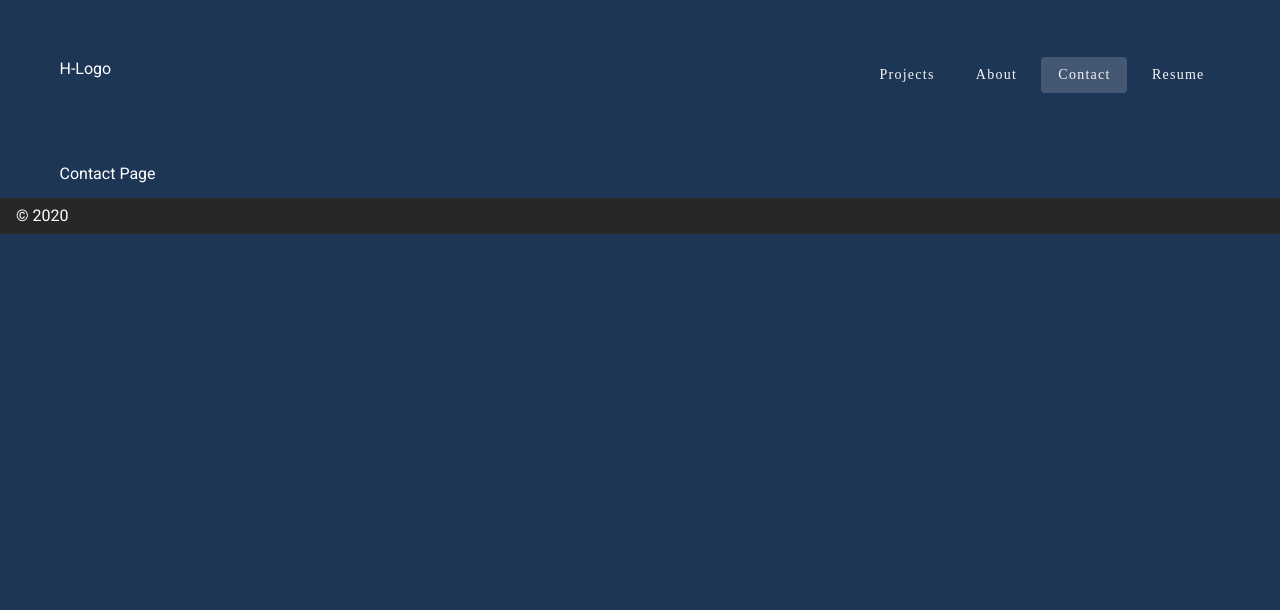
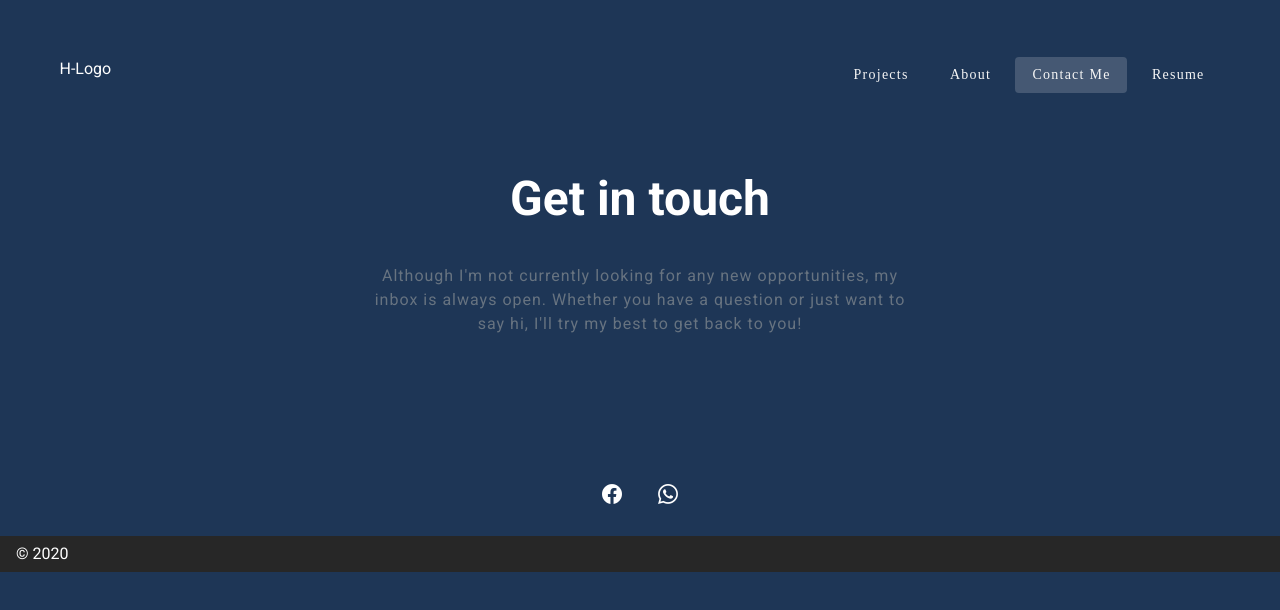
Before and after one commit to havvtom/Portfolio, a Nuxt app: page /contact in a window 1280 px wide. Shown: the top 610 px of the page. Built offline with nearby package versions, Linux system fonts and the light colour scheme.

Commit message:
contact page

```diff
--- a/assets/styles/main.css
+++ b/assets/styles/main.css
@@ -9,7 +9,7 @@
 		transform: scale(0);
 	}
 	50% {
-		trnasform: scale(1.1);
+		/*transform: scale(1.1);*/
 	}
 	100% {
 		transform: scale(1);
@@ -20,7 +20,7 @@
 		transform: scale(1);
 	}
 	50% {
-		trnasform: scale(1.1);
+		/*transform: scale(1.1);*/
 	}
 	100% {
 		transform: scale(0);
--- a/components/TheNavbar.vue
+++ b/components/TheNavbar.vue
@@ -66,7 +66,7 @@
 				items: [
 					{ title: 'Projects', icon: 'mdi-folder', url: '/projects'},
 					{ title: 'About', icon: 'mdi-face', url: '/'},
-					{ title: 'Contact', icon: 'mdi-email', url: '/contact'},
+					{ title: 'Contact Me', icon: 'mdi-email', url: '/contact'},
 					{ title: 'Resume', icon: '', url: '/resume'},
 				]
 			}
--- a/pages/contact.vue
+++ b/pages/contact.vue
@@ -1,6 +1,52 @@
 <template>
   <div class="p-0" :class="{'pl-4': $vuetify.breakpoint.smAndDown}">
-    Contact Page
+    <v-container fill-height fluid>
+	  <v-row align="center"
+	      justify="center"
+	      >
+	      <v-col cols="12" md="6" class="text-center ">
+	      	<p  class="display-2 font-weight-bold mb-10">
+	      		Get in touch
+	      	</p>
+	      	<p id="second">
+	      		Although I'm not currently looking for any new opportunities, my inbox is always open. Whether you have a question or just want to say hi, I'll try my best to get back to you!
+	      	</p>
+	      	<div class="d-flex pt-10 justify-center">
+    				<v-tooltip top>
+    					<template v-slot:activator="{ on, attrs }">
+		    				<v-btn
+		    					icon
+		    					class="mr-5"
+		    					v-bind="attrs"
+				          		v-on="on"
+		    					@click="redirect(project.githubUrl)"
+		    				>
+		    					<v-icon>
+		    						mdi-facebook
+		    					</v-icon>
+		    				</v-btn>
+	    				</template>
+	    				<span>We can be friends on fbk</span>
+    				</v-tooltip>
+    				<v-tooltip top>
+    					<template v-slot:activator="{ on, attrs }">
+		    				<v-btn
+		    					icon
+		    					v-bind="attrs"
+				          		v-on="on"
+		    					@click="redirect(project.websiteUrl)"
+		    				>
+								<v-icon>
+									mdi-whatsapp
+								</v-icon>
+		    				</v-btn>
+	    				</template>
+	    				<span>+27 62 283 6577</span>
+    				</v-tooltip>
+    			</div>
+	      </v-col>
+	  </v-row>
+	</v-container>
   </div>
 </template>
 <script type="text/javascript">
@@ -8,3 +54,11 @@
 
   }
 </script>
+
+<style>
+#second{
+	color: #677380;
+	letter-spacing: 1px;
+	margin-bottom: 100px;
+}
+</style>
--- a/pages/index.vue
+++ b/pages/index.vue
@@ -11,7 +11,7 @@
     </p>
     <v-row>
       <v-col id="fourth" md="8" class="mt-16 font-weight-thin">
-        I am a self taught software engineer based in Johannesburg, holding an honours degree in Chemical Engineering. Software engineering started as a hobby and has now become a passion. The challenges it poses got me hooked.
+        I am a self taught software engineer based in Johannesburg. Software engineering started as a hobby and has now become a passion. The challenges it poses got me hooked.
       </v-col>
     </v-row>
     <v-row class="pt-10">
--- a/pages/projects.vue
+++ b/pages/projects.vue
@@ -46,23 +46,40 @@
     				</p>
     			</div>
     			<div class="d-flex pt-10 justify-end">
+    				<v-tooltip top>
+    					<template v-slot:activator="{ on, attrs }">
 		    				<v-btn
 		    					icon
 		    					class="mr-5"
+		    					v-bind="attrs"
+				          		v-on="on"
 		    					@click="redirect(project.githubUrl)"
 		    				>
 		    					<v-icon>
 		    						mdi-github
 		    					</v-icon>
 		    				</v-btn>
+	    				</template>
+	    				<span>Check out the github repository</span>
+    				</v-tooltip>
+    				<v-tooltip bottom>
+    					<template v-slot:activator="{ on, attrs }">
 		    				<v-btn
 		    					icon
+		    					v-bind="attrs"
+				          		v-on="on"
 		    					@click="redirect(project.websiteUrl)"
 		    				>
-						<svg style="width:24px;height:24px" viewBox="0 0 24 24">
+								<svg
+									style="width:24px;height:24px"
+									viewBox="0 0 24 24"
+								>
 								    <path fill="currentColor" d="M14,3V5H17.59L7.76,14.83L9.17,16.24L19,6.41V10H21V3M19,19H5V5H12V3H5C3.89,3 3,3.9 3,5V19A2,2 0 0,0 5,21H19A2,2 0 0,0 21,19V12H19V19Z" />
 								</svg>
 		    				</v-btn>
+	    				</template>
+	    				<span>Check out the website</span>
+    				</v-tooltip>
     			</div>
     		</div>
     	</v-col>
```
Lines whose indentation alone changed are shown as unchanged.
